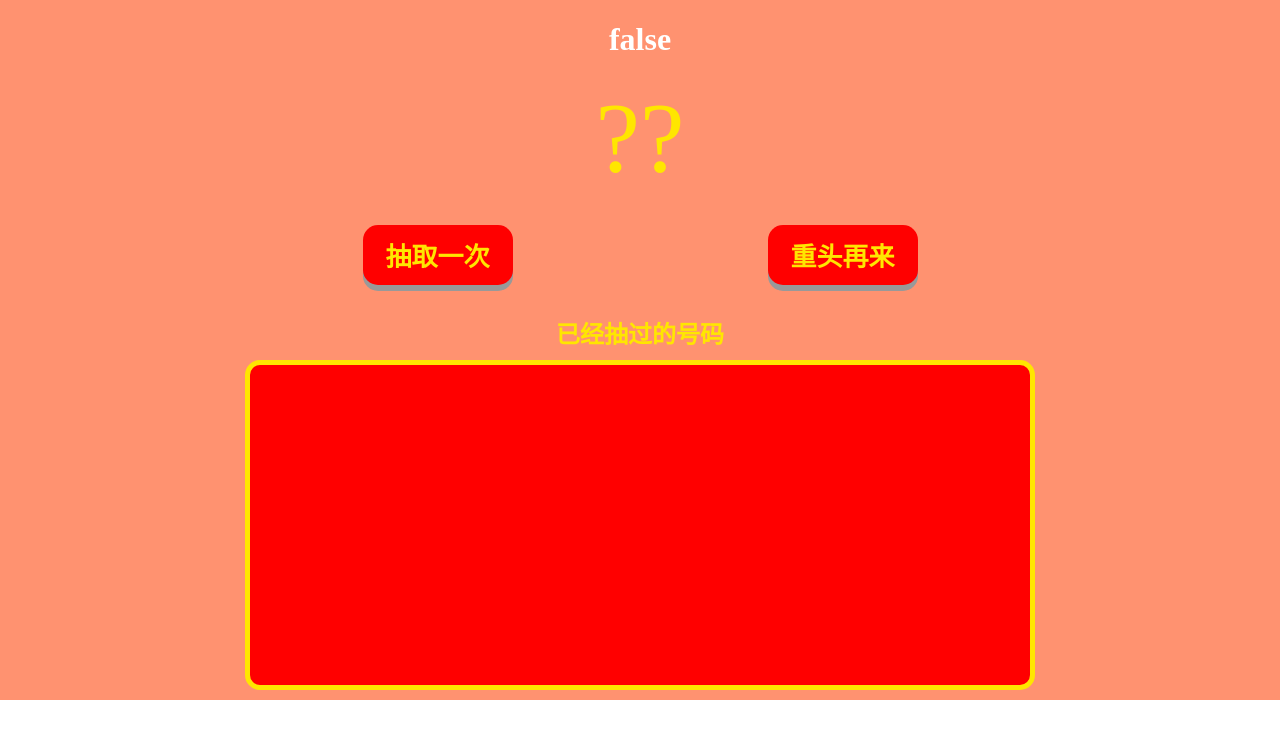
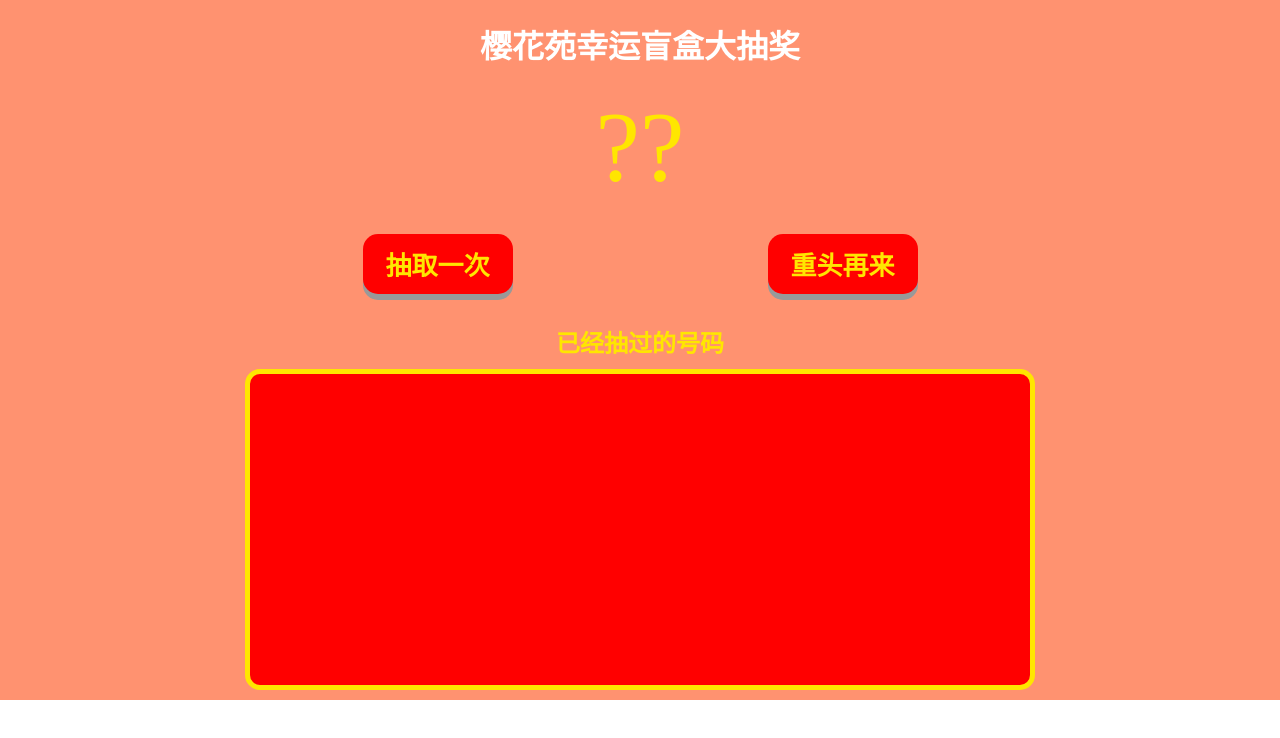
Before and after one commit to cyixlq/luck_draw, a plain HTML site: page index.html in a window 1280 px wide. Drawn offline with Linux system fonts and the light colour scheme.

Commit message:
修复一个自定义参数的BUG

```diff
--- a/index.html
+++ b/index.html
@@ -92,7 +92,7 @@
 <body>
     <div class="box center container">
         <div class="box vertical">
-            <h1 id="title" class="box center">樱花苑幸运盲盒大抽奖</h1>
+            <h1 id="title" class="box center"></h1>
             <div id="current_num" class="box center">??</div>
             <div class="box button_bar">
                 <input class="button" type="button" value="抽取一次" onclick="pickOne()" />
@@ -119,8 +119,12 @@
         return this.push.apply(this, rest);
     };
     function init() {
-        let name = decodeURIComponent(getQueryVariable("name"));
-        document.getElementById("title").innerHTML = name;
+        let name = getQueryVariable("name");
+        if (name) {
+            document.getElementById("title").innerHTML = decodeURIComponent(name);
+        } else {
+            document.getElementById("title").innerHTML = "樱花苑幸运盲盒大抽奖";
+        }
         let temp = getQueryVariable("count");
         if (temp) {
             count = parseInt(temp);
```
